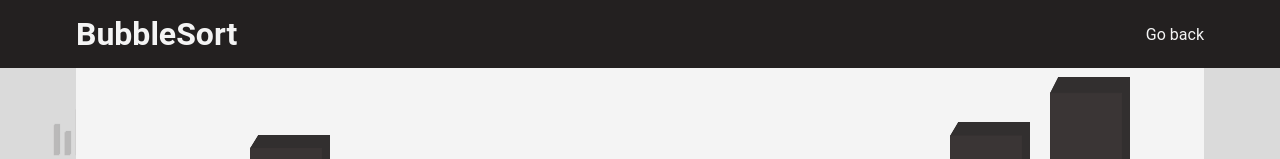
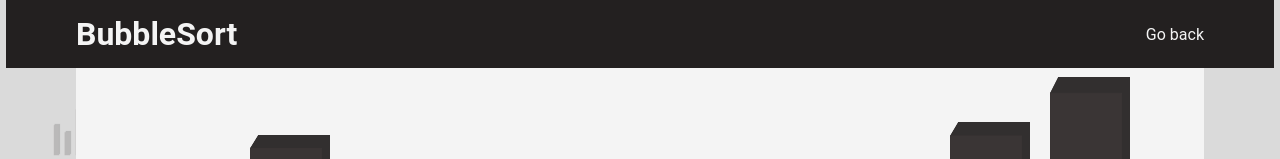
Before and after one commit to OtavioPiza/algorithm-visualizer, a React (Create React App) app: page /#/bubblesort in a window 1280 px wide. Shown: the top 159 px of the page. Built offline with nearby package versions, Linux system fonts and the light colour scheme.

Commit message:
Fixed side scrolling issue

```diff
--- a/src/styles/components/ArraySorter.css
+++ b/src/styles/components/ArraySorter.css
@@ -10,7 +10,7 @@
 .ArraySorter .PageHeader {
     grid-area: "header";
 
-    min-width: 100vw;
+    min-width: 99vw;
     background-color: var(--text-light-gray);
     color: var(--background-white);
 
```
